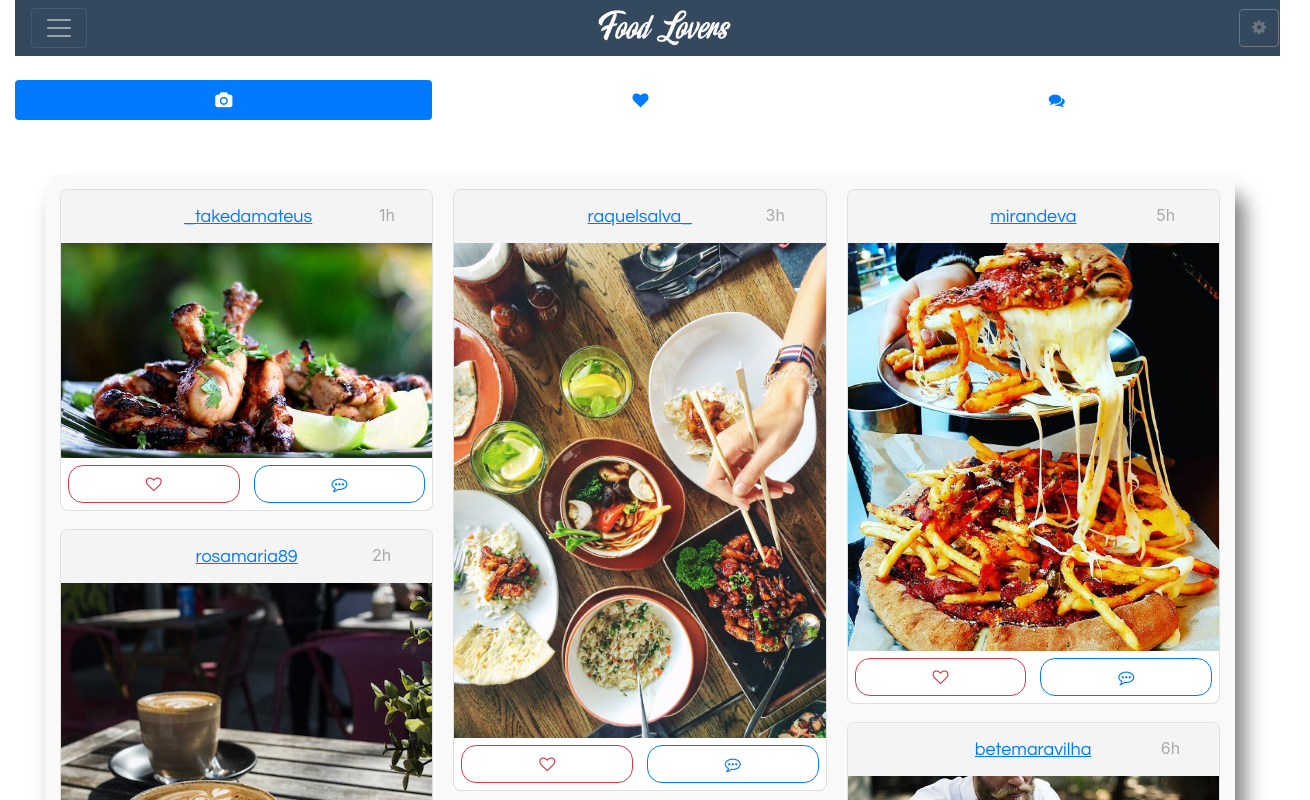
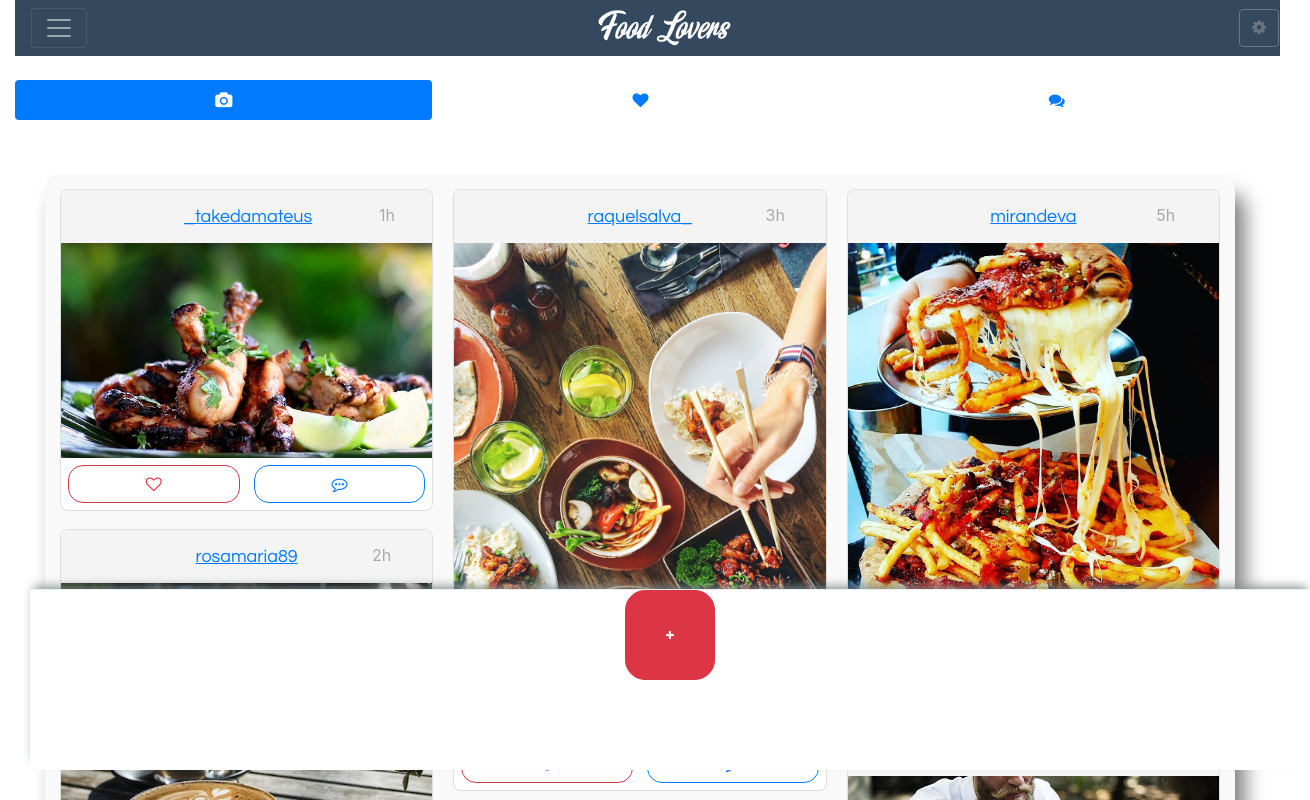
Before and after one commit to rafaelazd/food-lovers, a Vue app in the folder web-ui/: page /#/feed in a window 1280 px wide. Shown: the whole page, 1310 px wide, since content can reach past the window. Built offline with nearby package versions, Linux system fonts and the light colour scheme.

Commit message:
Botão adicionar fotos
Feito o botão de postar fotos no feed, fixo no inferior da página

```diff
--- a/web-ui/src/components/Feed.vue
+++ b/web-ui/src/components/Feed.vue
@@ -135,6 +135,9 @@
                      <button type="button" class="btn btn-outline-primary btn-block"><i class="fa fa-commenting-o" aria-hidden="true"></i></button>
                 </div>
               </div>
+              <div class="footer">
+                  <b-button class="btn btn-danger btn-circle"><i class="fa fa-plus" aria-hidden="true"></i></b-button>
+              </div>
             </div>
         </div>
         <!-- END Feed Card -->
@@ -217,7 +220,24 @@
         margin: 7px;
         width: 50%;
         border-radius: 15px;
+    }
 
+    .footer {
+        position: fixed;
+        left: 0;
+        bottom:0;
+        margin-left: 30px;
+        margin-bottom: 30px;
+        width:100%;
+        background-color:  transparent;
+    }
+
+    .footer .btn-circle {
+        width: 90px;
+        height: 90px;
+        border-radius: 50px;
+        font-size: 30px;
+        font-weight: 200
     }
 
     @media (min-width: 576px) {
```
